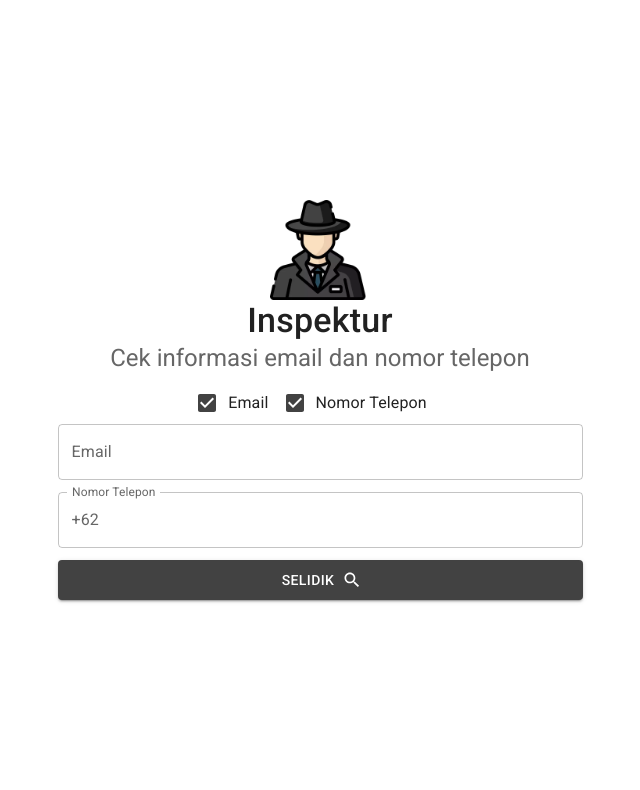
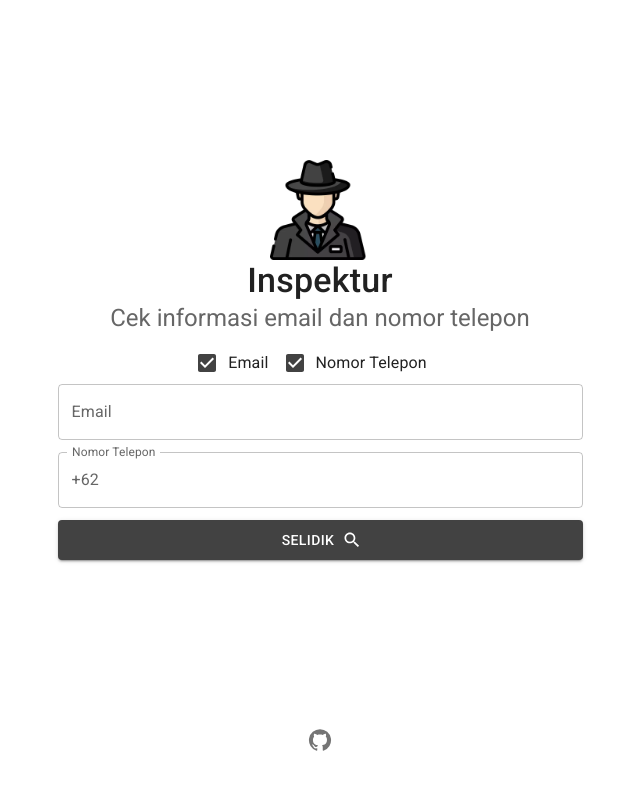
Before and after one commit to bgwastu/inspektur, a React (Create React App) app in the folder client/: page / in a window 1280 px wide. Shown: the top 790 px of the page, without its empty margins (320-960 px from the left). Built offline with nearby package versions, Linux system fonts and the light colour scheme.

Commit message:
Add footer
Update footer

```diff
--- a/client/src/App.tsx
+++ b/client/src/App.tsx
@@ -1,11 +1,12 @@
 import React from 'react';
 import config from './config';
 import {Payload, ResponseData} from './types';
-import {CssBaseline, Grid} from '@mui/material';
+import {Box, CssBaseline, Grid, Stack} from '@mui/material';
 import Header from './components/Header';
 import Result from './components/Result';
 import MainForm from './components/MainForm';
 import ErrorDialog from './components/ErrorDialog';
+import Footer from './components/Footer';
 
 export interface State {
     isLoading: boolean;
@@ -81,7 +82,7 @@ function App() {
                   justifyContent="center"
                   alignItems="center"
                   sx={{
-                      height: '100vh',
+                      height: '90vh',
                       width: '100wh',
                       maxWidth: '100%',
                       maxHeight: '100%',
@@ -106,6 +107,7 @@ function App() {
                         <MainForm onSubmit={onSubmit} state={state}/>}
                 </Grid>
             </Grid>
+            <Footer/>
             <ErrorDialog setState={setState} state={state}/>
         </>
     );
--- /dev/null
+++ b/client/src/components/Footer.tsx
@@ -0,0 +1,16 @@
+import {Box, Button, IconButton, Link} from '@mui/material';
+import GitHubIcon from '@mui/icons-material/GitHub';
+function Footer() {
+    return <Box
+        display="flex"
+        justifyContent="center"
+    >
+        <Link href="https://github.com/bagaswastu/inspektur" target="_blank">
+            <IconButton aria-label="GitHub" component="span">
+                <GitHubIcon/>
+            </IconButton>
+        </Link>
+    </Box>;
+}
+
+export default Footer;
```
